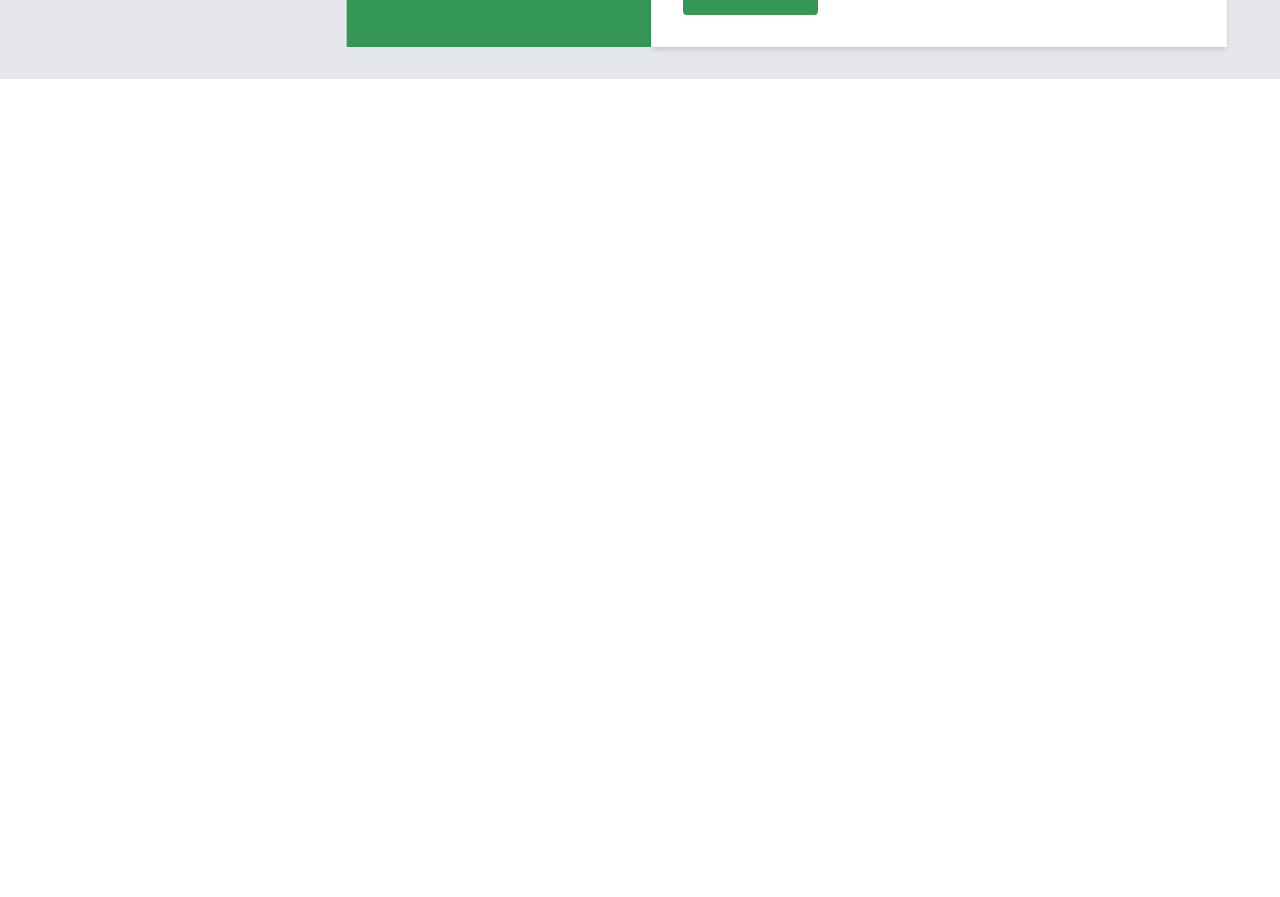
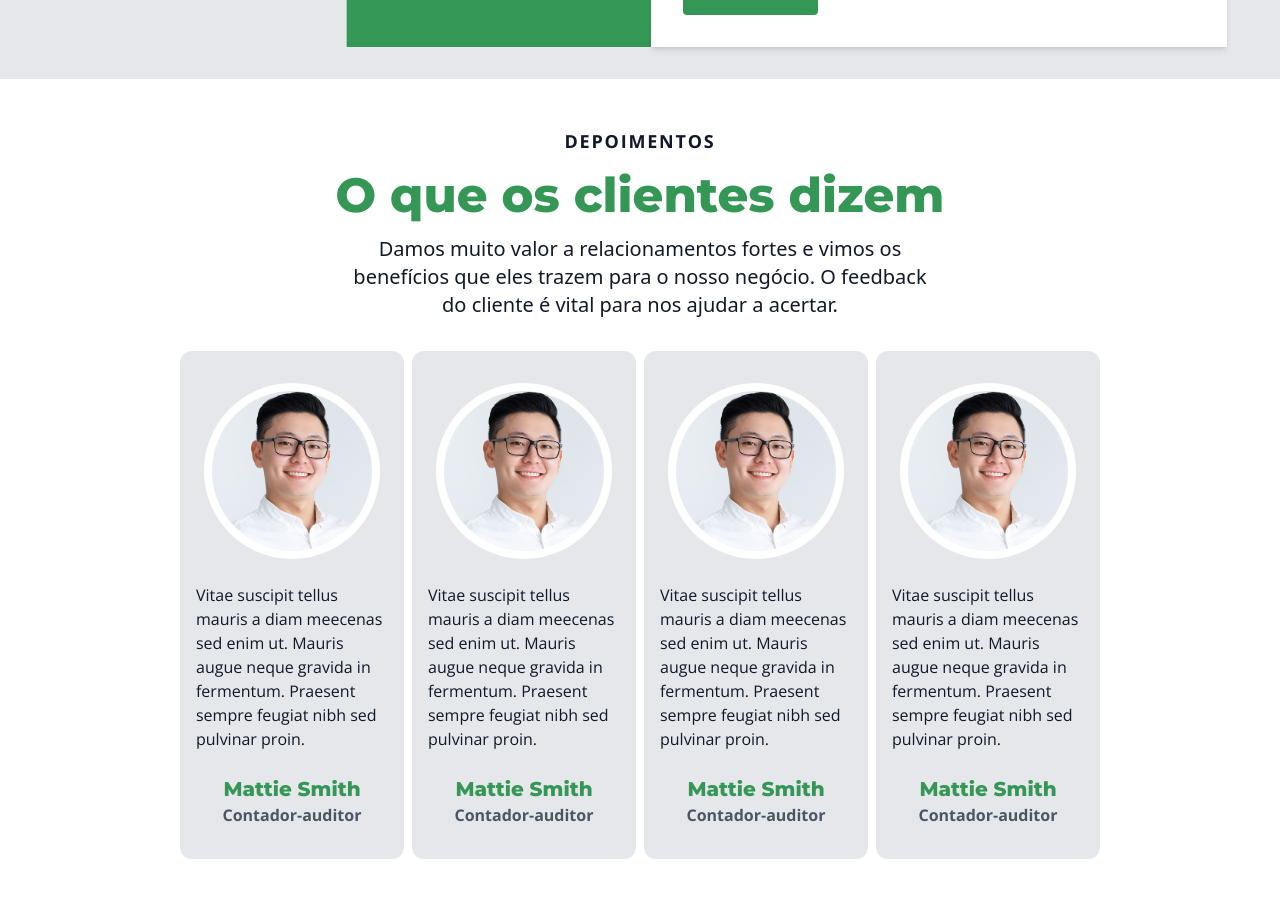
Before and after one commit to JeanLuca999/tailwindcss-website, a React (Create React App) app: page / in a window 1280 px wide. Shown: the part 2540-3437 px from the top of the page. Before the commit the page ends 2619 px from the top, so only its background shows below. Built offline with nearby package versions, Linux system fonts and the light colour scheme.

Commit message:
TestimonialsSection em andamento

```diff
--- a/src/App.js
+++ b/src/App.js
@@ -2,6 +2,7 @@ import AboutProduct from "./components/AboutProduct";
 import BannerSection from "./components/BannerSection";
 import Header from "./components/Header";
 import Hero from "./components/Hero";
+import Testimonials from "./components/Testimonials";
 
 export default function App() {
   return (
@@ -10,6 +11,7 @@ export default function App() {
       <Hero></Hero>
       <AboutProduct></AboutProduct>
       <BannerSection></BannerSection>
+      <Testimonials></Testimonials>
     </>
   );
 }
--- a/src/components/AboutProduct/index.js
+++ b/src/components/AboutProduct/index.js
@@ -4,7 +4,7 @@ export default function AboutProduct() {
       <div className="mx-auto my-0 max-w-7xl w-11/12 grid grid-cols-1 grid-rows-auto1Fr lg:grid-cols-2 lg:grid-rows-1 gap-8">
         <div className="grid justify-center content-center">
           <div>
-            <h2 className="text-accent font-title font-bold md:text-5xl text-4xl mb-6">
+            <h2 className="text-accent font-title font-bold lg:text-5xl text-4xl mb-6">
               Solução de hospedagem com benefícios.
             </h2>
             <p className="text-2xl text-gray-900">
--- /dev/null
+++ b/src/components/Testimonials/index.js
@@ -0,0 +1,119 @@
+import man01 from "../../assets/man01.jpg";
+
+export default function Testimonials() {
+  return (
+    <section className="py-12">
+      <div className="max-w-7xl w-11/12 mx-auto my-0">
+        <span className="uppercase text-gray-900 tracking-widest text-lg font-body block text-center font-bold">
+          depoimentos
+        </span>
+        <h2 className="font-title font-bold text-accent text-4xl lg:text-5xl text-center my-4">
+          O que os clientes dizem
+        </h2>
+        <p className="text-gray-900 text-xl text-center w-11/12 max-w-xl mx-auto">
+          Damos muito valor a relacionamentos fortes e vimos os benefícios que
+          eles trazem para o nosso negócio. O feedback do cliente é vital para
+          nos ajudar a acertar.
+        </p>
+
+        <div className="flex gap-2 flex-wrap justify-center mt-8">
+          <div className="bg-gray-200 p-4 pt-8 pb-8 rounded-xl w-56">
+            <figure className="w-11/12 aspect-square overflow-hidden rounded-full bg-white border-white border-8 mx-auto">
+              <img
+                src={man01}
+                alt="man"
+                className="block w-full h-full object-cover object-center"
+              ></img>
+            </figure>
+            <p className="text-base font-body text-gray-900 mt-6">
+              Vitae suscipit tellus mauris a diam meecenas sed enim ut. Mauris
+              augue neque gravida in fermentum. Praesent sempre feugiat nibh sed
+              pulvinar proin.
+            </p>
+
+            <div className="mt-6">
+              <h3 className="text-accent text-xl font-title font-bold text-center">
+                Mattie Smith
+              </h3>
+              <span className="text-base text-gray-600 text-center block font-bold font-body">
+                Contador-auditor
+              </span>
+            </div>
+          </div>
+
+          <div className="bg-gray-200 p-4 pt-8 pb-8 rounded-xl w-56">
+            <figure className="w-11/12 aspect-square overflow-hidden rounded-full bg-white border-white border-8 mx-auto">
+              <img
+                src={man01}
+                alt="man"
+                className="block w-full h-full object-cover object-center"
+              ></img>
+            </figure>
+            <p className="text-base font-body text-gray-900 mt-6">
+              Vitae suscipit tellus mauris a diam meecenas sed enim ut. Mauris
+              augue neque gravida in fermentum. Praesent sempre feugiat nibh sed
+              pulvinar proin.
+            </p>
+
+            <div className="mt-6">
+              <h3 className="text-accent text-xl font-title font-bold text-center">
+                Mattie Smith
+              </h3>
+              <span className="text-base text-gray-600 text-center block font-bold font-body">
+                Contador-auditor
+              </span>
+            </div>
+          </div>
+
+          <div className="bg-gray-200 p-4 pt-8 pb-8 rounded-xl w-56">
+            <figure className="w-11/12 aspect-square overflow-hidden rounded-full bg-white border-white border-8 mx-auto">
+              <img
+                src={man01}
+                alt="man"
+                className="block w-full h-full object-cover object-center"
+              ></img>
+            </figure>
+            <p className="text-base font-body text-gray-900 mt-6">
+              Vitae suscipit tellus mauris a diam meecenas sed enim ut. Mauris
+              augue neque gravida in fermentum. Praesent sempre feugiat nibh sed
+              pulvinar proin.
+            </p>
+
+            <div className="mt-6">
+              <h3 className="text-accent text-xl font-title font-bold text-center">
+                Mattie Smith
+              </h3>
+              <span className="text-base text-gray-600 text-center block font-bold font-body">
+                Contador-auditor
+              </span>
+            </div>
+          </div>
+
+          <div className="bg-gray-200 p-4 pt-8 pb-8 rounded-xl w-56">
+            <figure className="w-11/12 aspect-square overflow-hidden rounded-full bg-white border-white border-8 mx-auto">
+              <img
+                src={man01}
+                alt="man"
+                className="block w-full h-full object-cover object-center"
+              ></img>
+            </figure>
+            <p className="text-base font-body text-gray-900 mt-6">
+              Vitae suscipit tellus mauris a diam meecenas sed enim ut. Mauris
+              augue neque gravida in fermentum. Praesent sempre feugiat nibh sed
+              pulvinar proin.
+            </p>
+
+            <div className="mt-6">
+              <h3 className="text-accent text-xl font-title font-bold text-center">
+                Mattie Smith
+              </h3>
+              <span className="text-base text-gray-600 text-center block font-bold font-body">
+                Contador-auditor
+              </span>
+            </div>
+          </div>
+        </div>
+      </div>
+    </section>
+  );
+}
```
Also changed, not shown: src/assets/man01.jpg (added).
